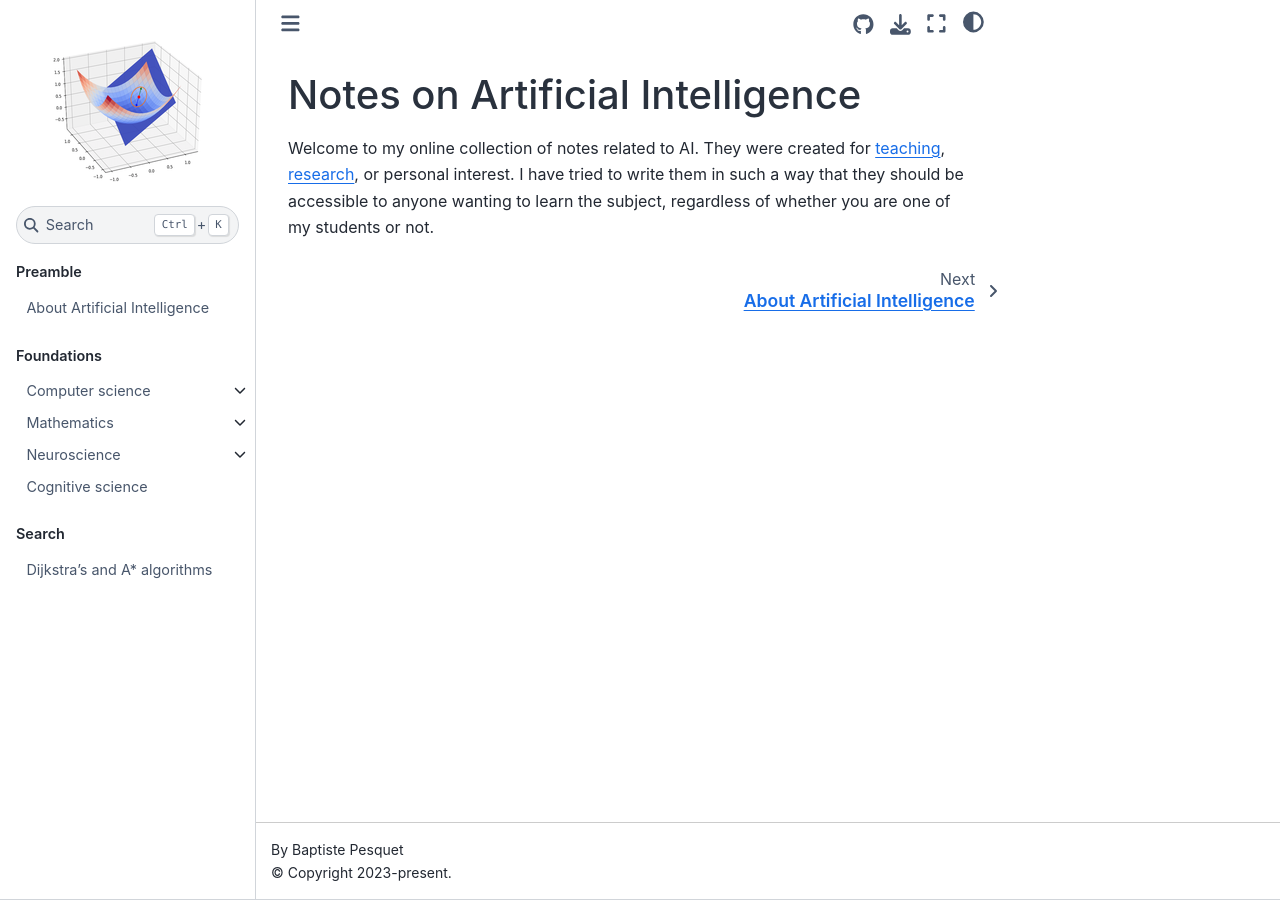
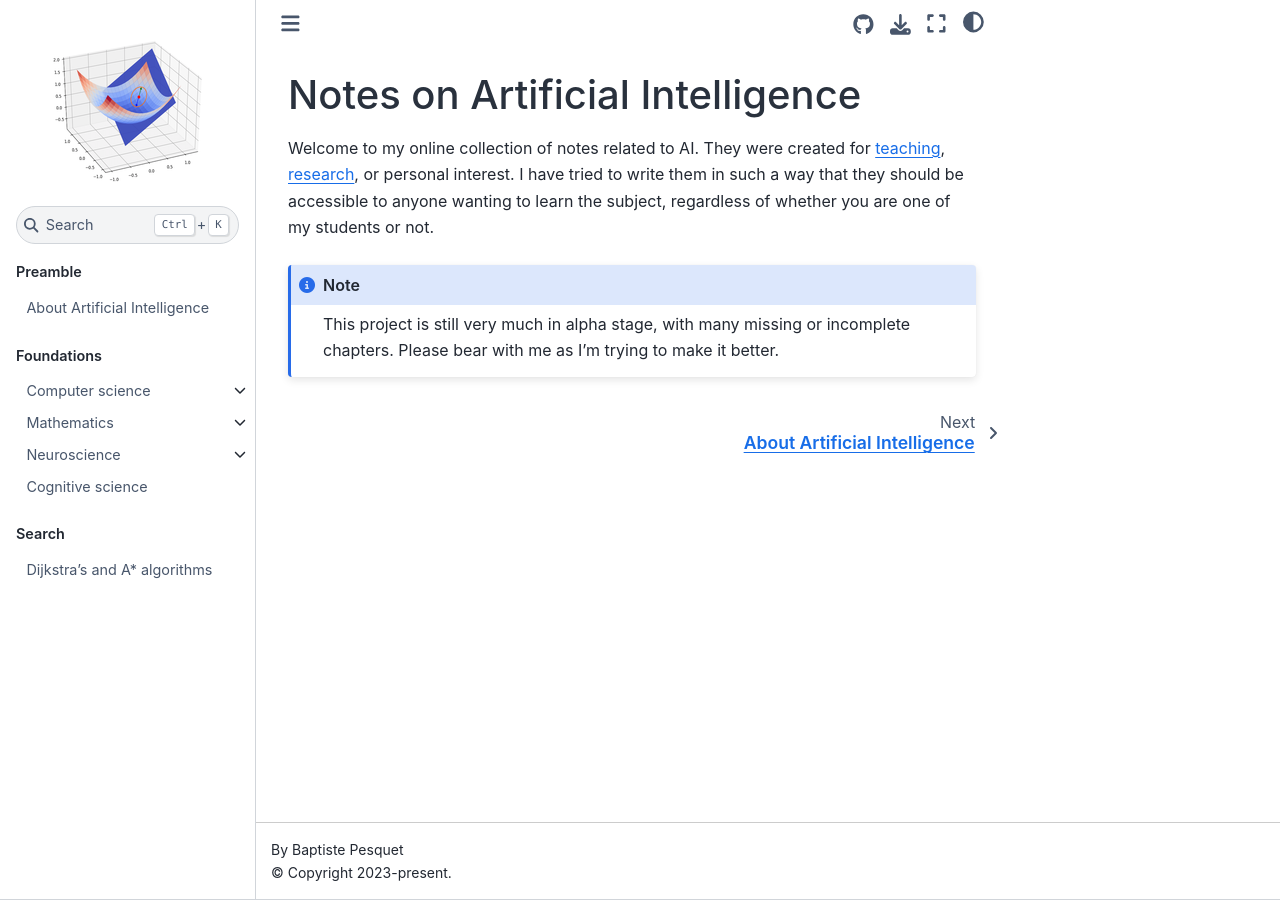
Before and after one commit to bpesquet/ainotes, a Jupyter Book: the page built from docs/index.md, in a window 1280 px wide. Built offline with Jupyter Book 1.0.4 settings and Sphinx 7.4.7 and the Sphinx Book theme 1.1.4, drawn with Linux system fonts in a browser that asks for light colours; pages that are not in the unit, such as notebooks, are missing from menus.

Commit message:
Add WIP status to home page

````diff
--- a/docs/index.md
+++ b/docs/index.md
@@ -1,3 +1,7 @@
 # Notes on Artificial Intelligence
 
 Welcome to my online collection of notes related to AI. They were created for [teaching](https://www.bpesquet.fr/teaching/), [research](https://www.bpesquet.fr/research/), or personal interest. I have tried to write them in such a way that they should be accessible to anyone wanting to learn the subject, regardless of whether you are one of my students or not.
+
+```{note}
+This project is still very much in alpha stage, with many missing or incomplete chapters. Please bear with me as I'm trying to make it better.
+```
````
